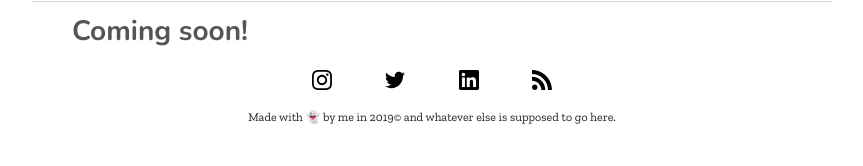
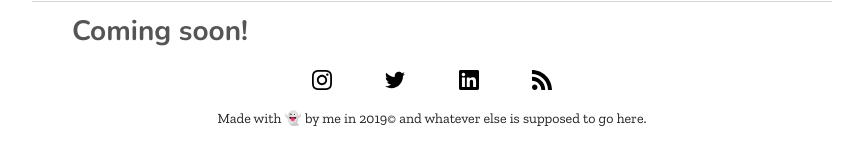
Before and after one commit to jhforster/jhforster.github.io, a Jekyll site: the page built from archive.md, in a window 1280 px wide. Shown: the part 149-315 px from the top of the page, without its empty margins (208-1071 px from the left). Built offline with Jekyll 4.4.1, drawn with Linux system fonts in a browser that asks for light colours.

Commit message:
Copyright font size

```diff
--- a/_sass/jhforster/_footer.scss
+++ b/_sass/jhforster/_footer.scss
@@ -1,5 +1,5 @@
 .copyright {
-  font-size: .75rem;
+  font-size: .875rem;
   text-align: center;
 
   margin-bottom: 2rem;
```
